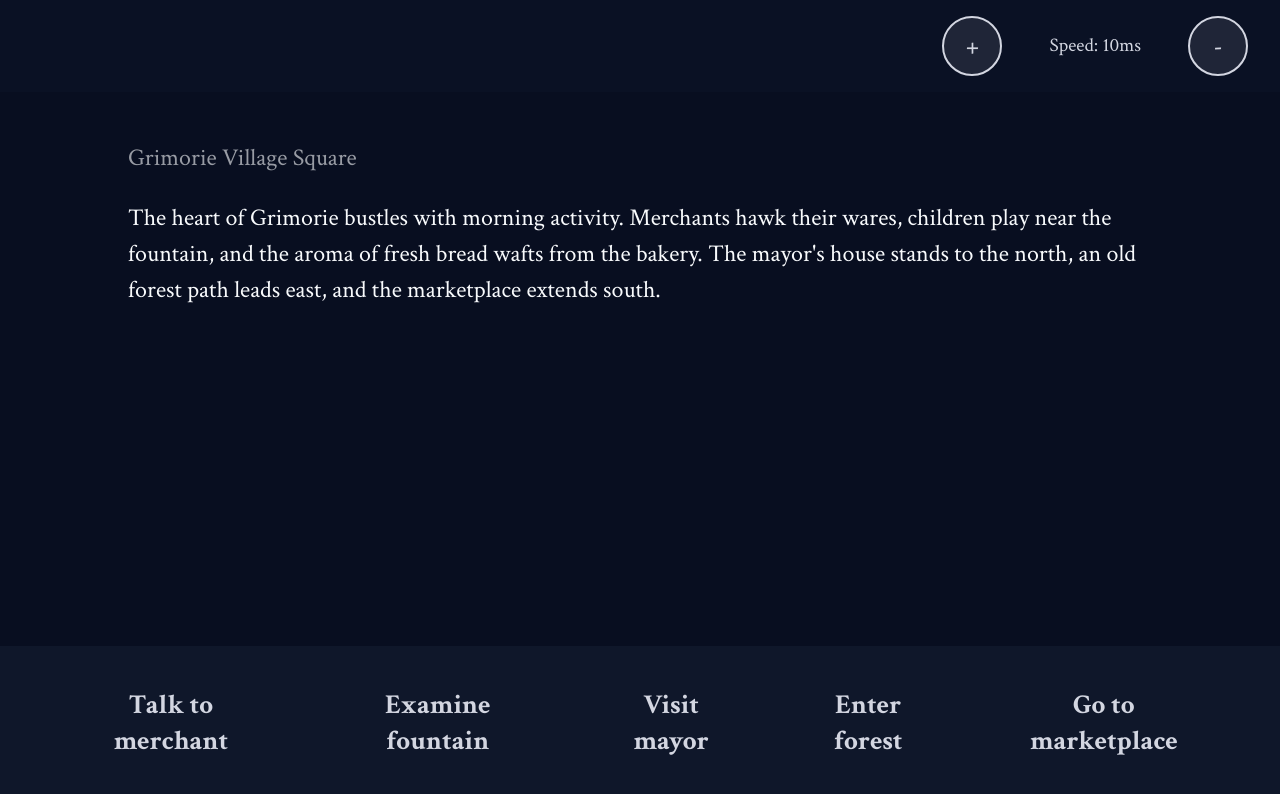
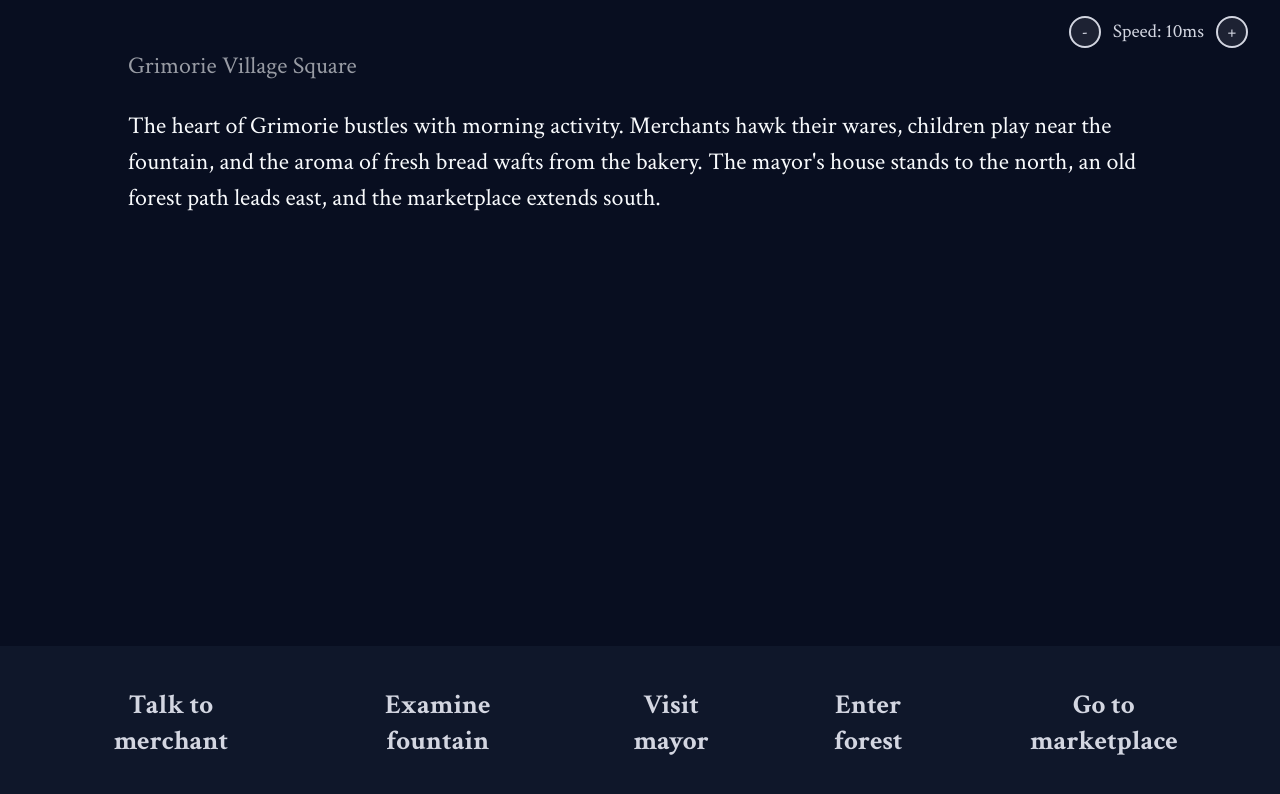
Before and after one commit to RolandMarchand/grimoire-engine, a Vue app: page / in a window 1280 px wide. Shown: the top 794 px of the page. Built offline with nearby package versions, Linux system fonts and the light colour scheme.

Commit message:
Sppeed control alignment fix

```diff
--- a/src/components/SpeedControl.vue
+++ b/src/components/SpeedControl.vue
@@ -36,7 +36,17 @@ const handleDecrease = () => {
 </script>
 
 <template>
+   <div class="speed">
     <div class="speed-controls">
+      <button
+        @click="handleDecrease"
+        :disabled="isAtMaxSpeed"
+        class="speed-btn"
+        aria-label="Decrease typing speed"
+      >
+        -
+      </button>
+      <span class="speed-display">Speed: {{ speedLabel }}</span>
       <button
         @click="handleIncrease"
         :disabled="isAtMinSpeed"
@@ -45,34 +55,29 @@ const handleDecrease = () => {
       >
         +
       </button>
-    <span class="speed-display">Speed: {{ speedLabel }}</span>
-    <button
-      @click="handleDecrease"
-      :disabled="isAtMaxSpeed"
-      class="speed-btn"
-      aria-label="Decrease typing speed"
-    >
-      -
-    </button>
+    </div>
   </div>
 </template>
 
 <style scoped>
+.speed{
+  position: absolute;
+  top: 1em;
+  right: 1em;
+}
 .speed-controls {
   display: flex;
   align-items: center;
   justify-content: flex-end;
-  gap: 1em;
-  padding: 1em 2em;
-  background-color: rgba(2, 6, 23, 0.3);
+  padding: 0 1em;
 }
 
 .speed-btn {
   font-family: "Crimson Text", serif;
   font-weight: 700;
-  font-size: 1.5em;
-  width: 2.5em;
-  height: 2.5em;
+  font-size: 1em;
+  width: 2em;
+  height: 2em;
   background-color: rgba(211, 214, 225, 0.1);
   color: rgb(211, 214, 225);
   border: 2px solid rgb(211, 214, 225);
@@ -106,7 +111,7 @@ const handleDecrease = () => {
   font-weight: 400;
   font-size: 1.2em;
   color: rgb(211, 214, 225);
-  min-width: 8em;
+  min-width: 6em;
   text-align: center;
 }
 </style>
```
Lines whose indentation alone changed are shown as unchanged.
